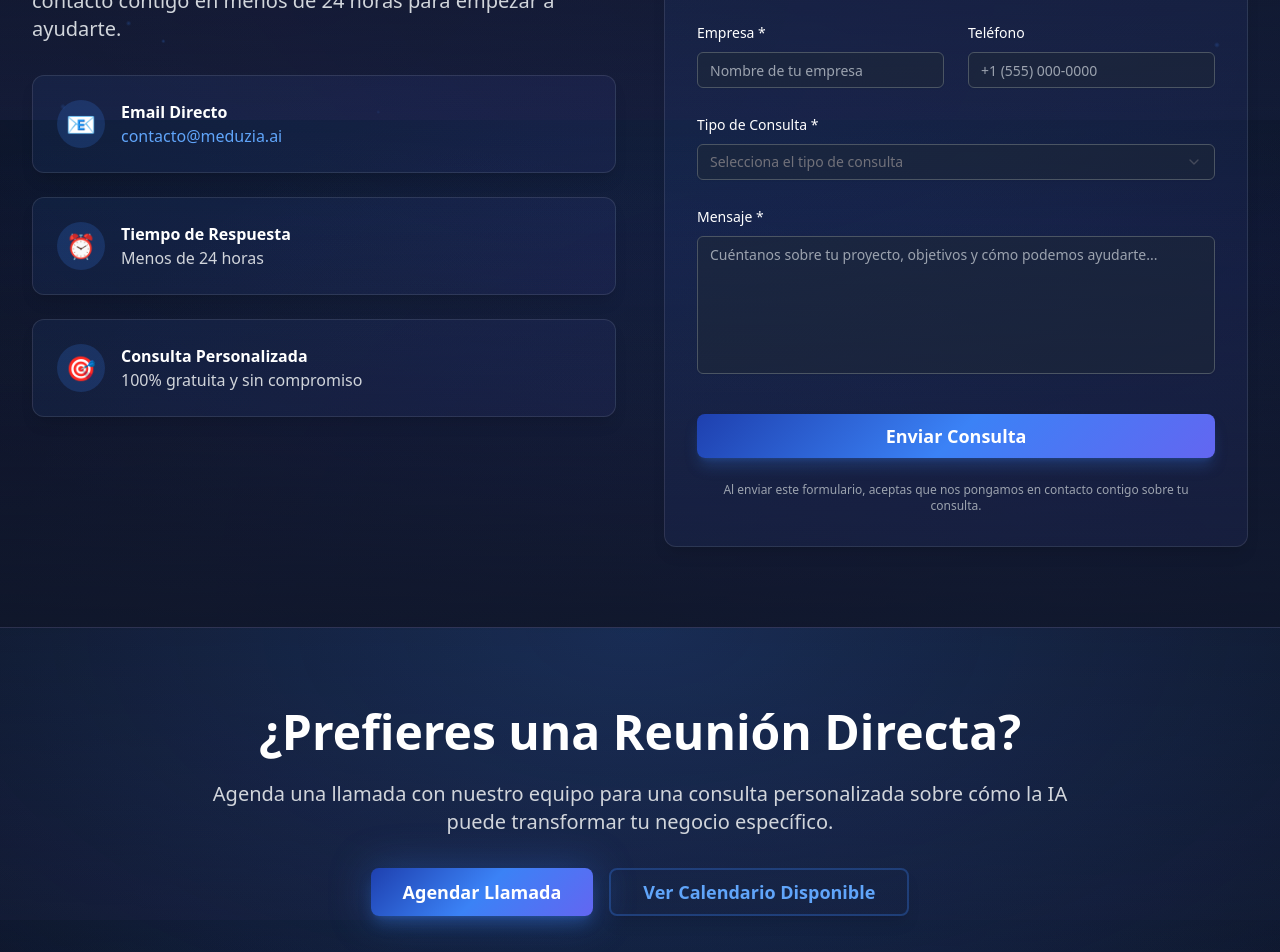
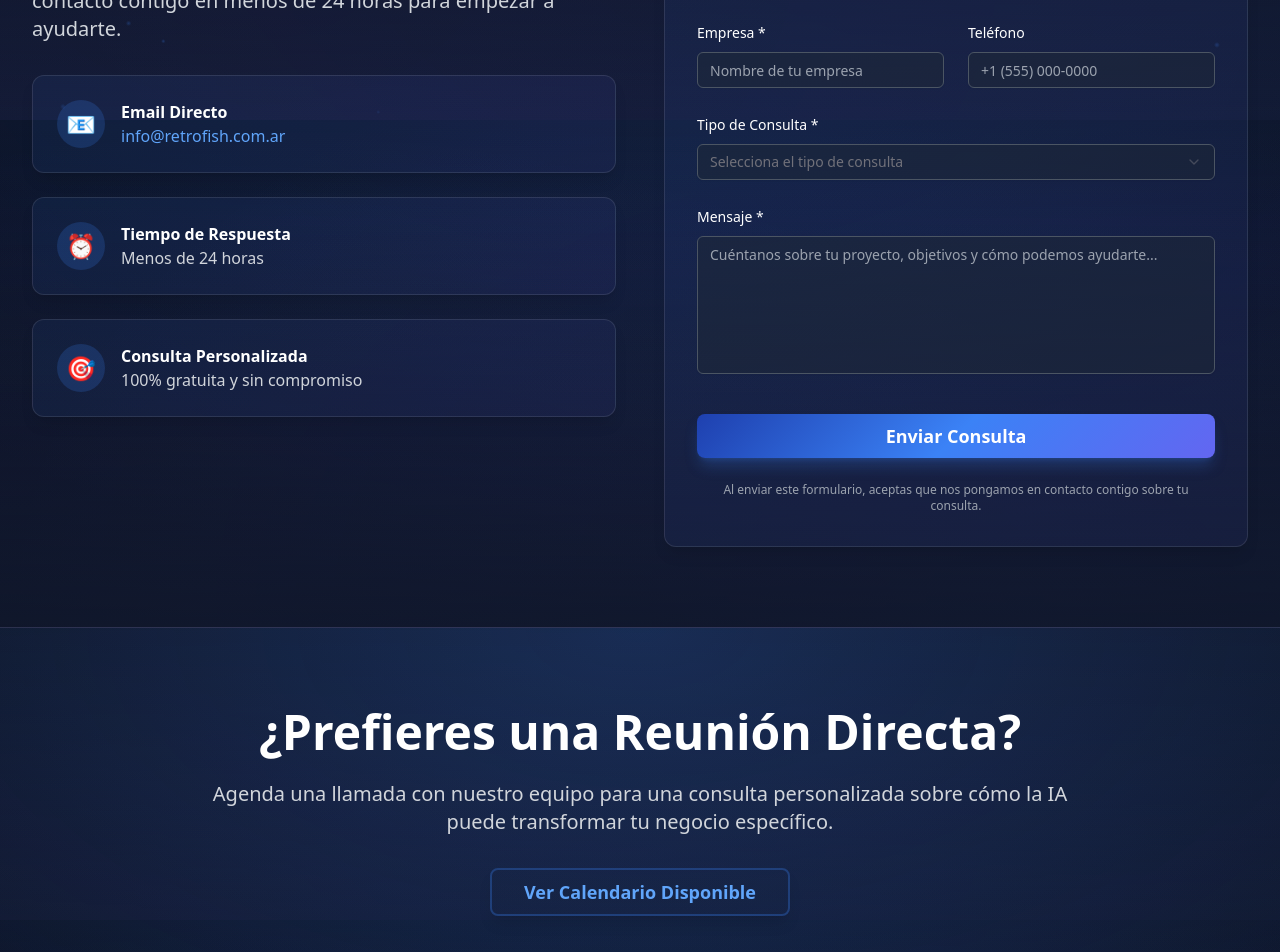
Before and after one commit to Retrofish25/beam-ai-clone, a Next.js app: page /contacto in a window 1280 px wide. Shown: the part 680-1632 px from the top of the page. Built offline with nearby package versions, Linux system fonts and the light colour scheme.

Commit message:
Connect contact form to Retrofish email

```diff
--- a/src/app/contacto/page.tsx
+++ b/src/app/contacto/page.tsx
@@ -121,7 +121,7 @@ Mensaje:
 ${formData.mensaje}
       `.trim()
 
-      const mailtoLink = `mailto:contacto@meduzia.ai?subject=${encodeURIComponent(subject)}&body=${encodeURIComponent(body)}`
+      const mailtoLink = `mailto:info@retrofish.com.ar?subject=${encodeURIComponent(subject)}&body=${encodeURIComponent(body)}`
       window.location.href = mailtoLink
 
       setSubmitStatus('success')
@@ -166,7 +166,7 @@ ${formData.mensaje}
                   </div>
                   <div>
                     <h3 className="text-white font-semibold">Email Directo</h3>
-                    <p className="text-blue-400">contacto@meduzia.ai</p>
+                    <p className="text-blue-400">info@retrofish.com.ar</p>
                   </div>
                 </div>
               </Card>
@@ -330,13 +330,12 @@ function ContactInfoSection() {
             Agenda una llamada con nuestro equipo para una consulta personalizada
             sobre cómo la IA puede transformar tu negocio específico.
           </p>
-          <div className="flex flex-col sm:flex-row gap-4 justify-center">
-            <Button size="lg" className="gradient-primary text-white font-semibold px-8 py-3 text-lg animate-glow hover-glow">
-              Agendar Llamada
-            </Button>
+          <div className="flex justify-center">
+            <a href="https://calendly.com/retrofishco/30min" target="_blank" rel="noopener noreferrer">
               <Button size="lg" variant="outline" className="border-blue-500/30 text-blue-400 hover:bg-blue-500/10 px-8 py-3 text-lg">
                 Ver Calendario Disponible
               </Button>
+            </a>
           </div>
         </div>
 
@@ -360,9 +359,11 @@ function ContactInfoSection() {
             <p className="text-gray-300 mb-4">
               Análisis completo de tus procesos y recomendaciones personalizadas
             </p>
+            <a href="https://calendly.com/retrofishco/30min" target="_blank" rel="noopener noreferrer">
               <Button variant="outline" className="border-blue-500/30 text-blue-400 hover:bg-blue-500/10">
                 Agendar Consulta
               </Button>
+            </a>
           </Card>
 
           <Card className={`gradient-card glass-border bg-transparent border-white/10 hover-lift p-8 text-center ${isIntersecting ? 'animate-scale-in' : ''}`} style={{ animationDelay: '0.3s' }}>
@@ -371,9 +372,11 @@ function ContactInfoSection() {
             <p className="text-gray-300 mb-4">
               Plan completo de implementación con soporte técnico especializado
             </p>
+            <a href="https://calendly.com/retrofishco/30min" target="_blank" rel="noopener noreferrer">
               <Button variant="outline" className="border-blue-500/30 text-blue-400 hover:bg-blue-500/10">
                 Crear Plan
               </Button>
+            </a>
           </Card>
         </div>
       </div>
```
Also changed, not shown: 1 other file (tests, documents, lock files or other folders). Lines whose indentation alone changed are shown as unchanged.
